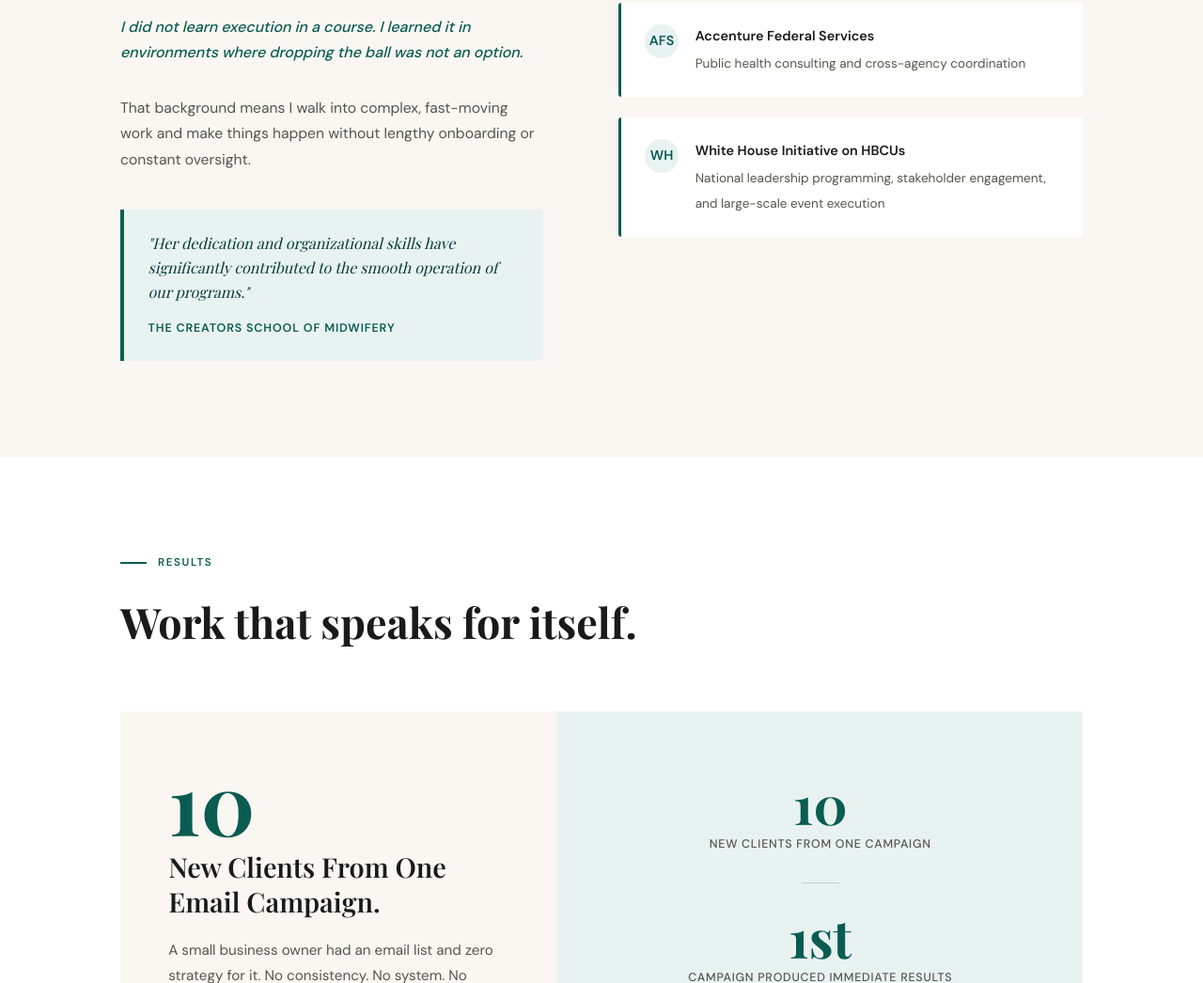
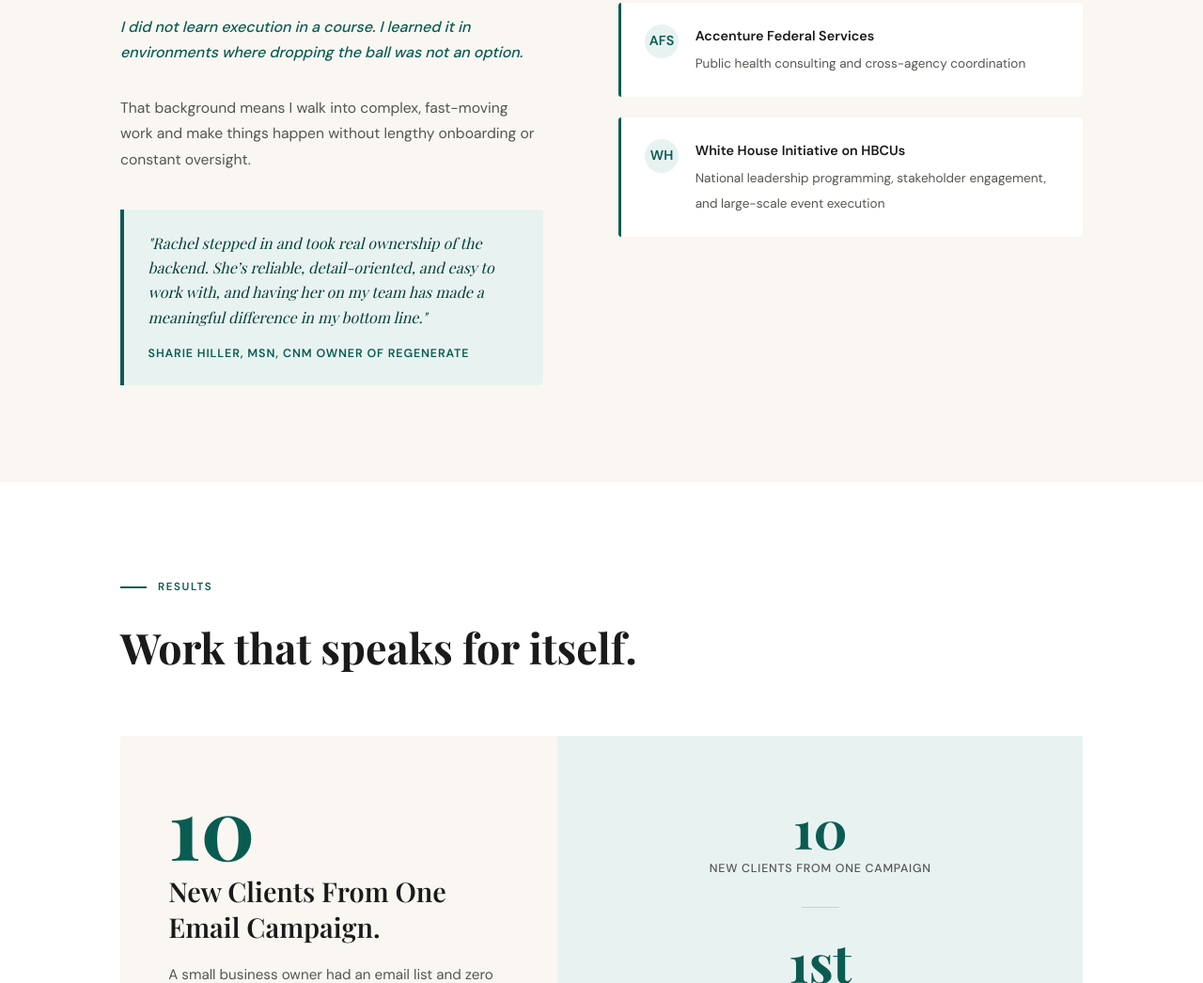
Before and after one commit to rachelkramirez/Rachel-Ramirez-Consulting, a plain HTML site: page index.html in a window 1280 px wide. Shown: the part 1854-2900 px from the top of the page at 94% size. Drawn offline with nearby package versions, Linux system fonts and the light colour scheme; a web font is replaced by a local one.

Commit message:
Update index.html
updated client testimonial

```diff
--- a/index.html
+++ b/index.html
@@ -931,8 +931,8 @@
         <p class="subhead">I did not learn execution in a course. I learned it in environments where dropping the ball was not an option.</p>
         <p class="closing">That background means I walk into complex, fast-moving work and make things happen without lengthy onboarding or constant oversight.</p>
         <div class="bg-quote">
-          <p>"Her dedication and organizational skills have significantly contributed to the smooth operation of our programs."</p>
-          <cite>The Creators School of Midwifery</cite>
+          <p>"Rachel stepped in and took real ownership of the backend. She’s reliable, detail-oriented, and easy to work with, and having her on my team has made a meaningful difference in my bottom line."</p>
+          <cite>Sharie Hiller, MSN, CNM Owner of Regenerate </cite>
         </div>
       </div>
 
```
